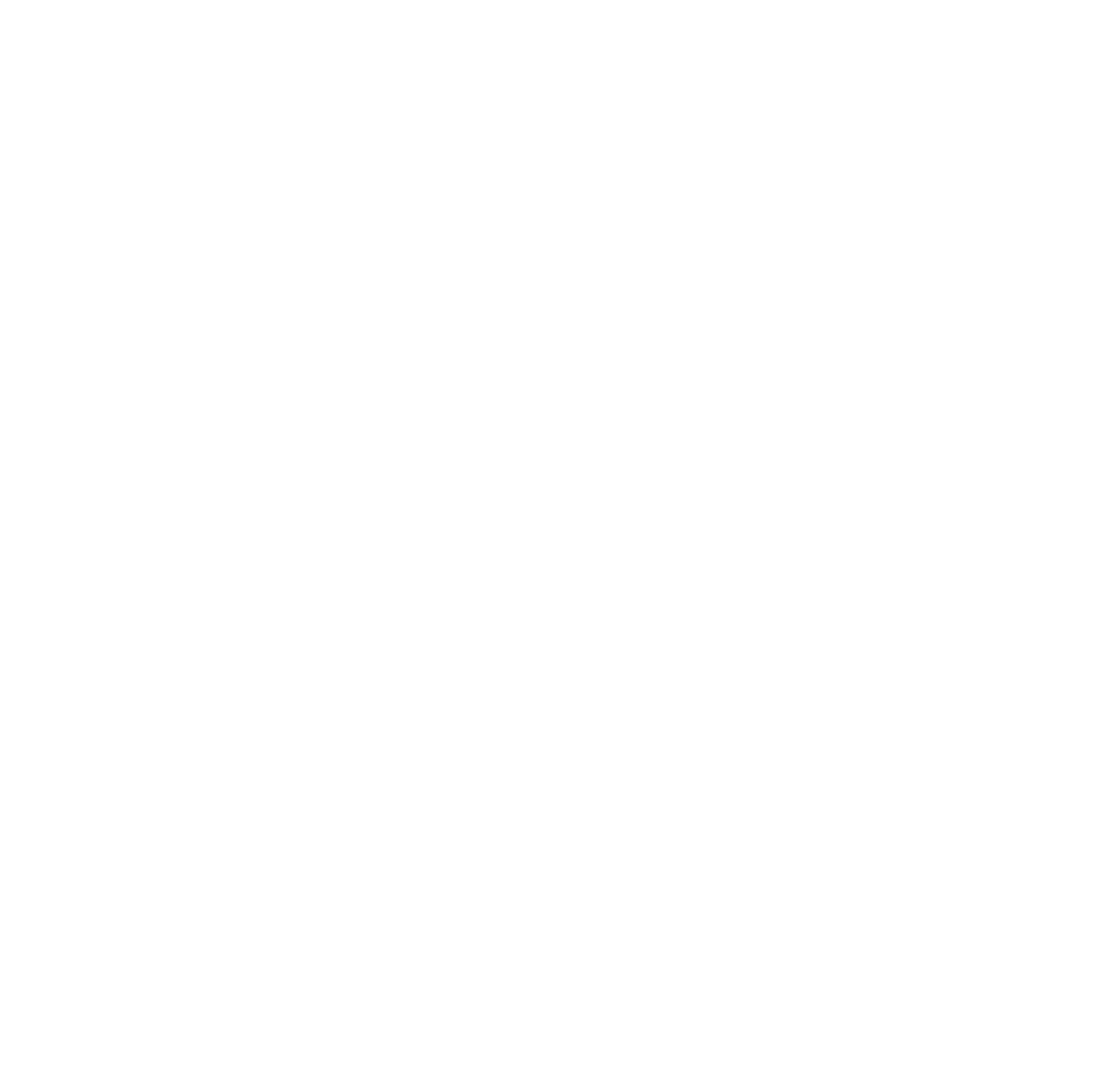
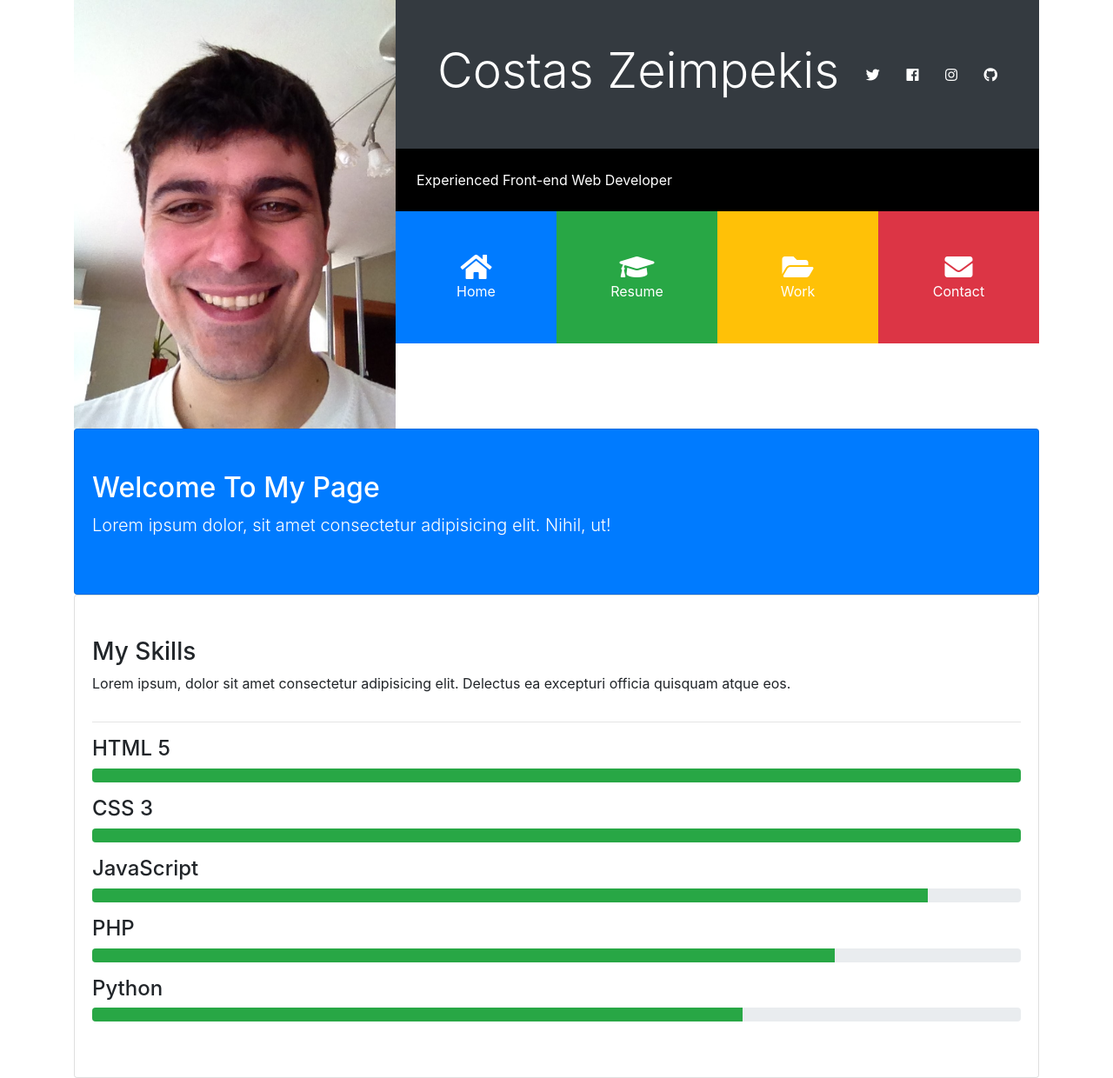
Before and after one commit to Costas-Zeimpekis/bootstrap_portfoilogrid, a plain HTML site: page index.html in a window 1280 px wide. Shown: the whole page at 87% size. Before the commit the page ends 800 px from the top, so only its background shows below. Drawn offline with nearby package versions, Linux system fonts and the light colour scheme; some packages are replaced by stand-ins of ours; a script that the page names is missing.

Commit message:
Added home

```diff
--- a/css/style.css
+++ b/css/style.css
@@ -0,0 +1,24 @@
+#main-header img {
+  width: 100%;
+  height: 100%;
+}
+
+#main-header .port-item {
+  width: 30%;
+}
+
+#main-header .port-item:hover {
+  opacity: 0.8;
+  cursor: pointer;
+}
+
+.bg-black {
+  color: #fff;
+  background: #000;
+}
+
+@media (min-width: 1199px) {
+  .port-item {
+    padding: 3em !important;
+  }
+}
--- a/index.html
+++ b/index.html
@@ -9,12 +9,109 @@
     crossorigin="anonymous">
   <link rel="stylesheet" href="https://stackpath.bootstrapcdn.com/bootstrap/4.1.1/css/bootstrap.min.css" integrity="sha384-WskhaSGFgHYWDcbwN70/dfYBj47jz9qbsMId/iRN3ewGhXQFZCSftd1LZCfmhktB"
     crossorigin="anonymous">
+  <link rel="stylesheet" href="https://cdnjs.cloudflare.com/ajax/libs/ekko-lightbox/5.3.0/ekko-lightbox.css" />
   <link rel="stylesheet" href="css/style.css">
-  <title>Bootstrap Theme</title>
+  <title>Costas Zeimpekis Profolio</title>
 </head>
 
 <body>
-  <!-- START HERE -->
+  <div class="container">
+    <header id="main-header">
+      <div class="row no-gutters">
+        <div class="col-lg-4 col-md-5">
+          <img src="img/profile.jpg" alt="">
+        </div>
+        <div class="col-lg-8 col-md-7">
+          <div class="d-flex flex-column">
+            <div class="p-5 bg-dark text-white">
+              <div class="d-flex flex-row justify-content-between align-items-center">
+                <h1 class="display-4">Costas Zeimpekis</h1>
+                <div class="d-none d-md-block">
+                  <a href="http://twitter.com" class="text-white">
+                    <i class="fab fa-twitter"></i>
+                  </a>
+                </div>
+                <div>
+                  <a href="http://facebook.com" class="text-white">
+                    <i class="fab fa-facebook"></i>
+                  </a>
+                </div>
+                <div>
+                  <a href="http://instagram.com" class="text-white">
+                    <i class="fab fa-instagram"></i>
+                  </a>
+                </div>
+                <div>
+                  <a href="http://github.com" class="text-white">
+                    <i class="fab fa-github"></i>
+                  </a>
+                </div>
+              </div>
+            </div>
+
+            <div class="p-4 bg-black">
+              Experienced Front-end Web Developer
+            </div>
+
+            <div>
+              <div class="d-flex flex-row text-white align-items-stretch text-center">
+                <div class="port-item p-4 bg-primary" data-toggle="collapse" data-target="#home">
+                  <i class="fas fa-home fa-2x d-block"></i>
+                  <span class="d-none d-sm-block">Home</span>
+                </div>
+                <div class="port-item p-4 bg-success" data-toggle="collapse" data-target="#resume">
+                  <i class="fas fa-graduation-cap fa-2x d-block"></i>
+                  <span class="d-none d-sm-block">Resume</span>
+                </div>
+                <div class="port-item p-4 bg-warning" data-toggle="collapse" data-target="#work">
+                  <i class="fas fa-folder-open fa-2x d-block"></i>
+                  <span class="d-none d-sm-block">Work</span>
+                </div>
+                <div class="port-item p-4 bg-danger" data-toggle="collapse" data-target="#contact">
+                  <i class="fas fa-envelope fa-2x d-block"></i>
+                  <span class="d-none d-sm-block">Contact</span>
+                </div>
+              </div>
+            </div>
+          </div>
+        </div>
+      </div>
+    </header>
+
+    <!-- HOME -->
+    <div id="home" class="collapse show">
+      <div class="card card-body bg-primary text-white py-5">
+        <h2>Welcome To My Page</h2>
+        <p class="lead">Lorem ipsum dolor, sit amet consectetur adipisicing elit. Nihil, ut!</p>
+      </div>
+
+      <div class="card card-body py-5">
+        <h3>My Skills</h3>
+        <p>Lorem ipsum, dolor sit amet consectetur adipisicing elit. Delectus ea excepturi officia quisquam atque eos.</p>
+        <hr>
+        <h4>HTML 5</h4>
+        <div class="progress mb-3">
+          <div class="progress-bar bg-success" style="width:100%"></div>
+        </div>
+        <h4>CSS 3</h4>
+        <div class="progress mb-3">
+          <div class="progress-bar bg-success" style="width:100%"></div>
+        </div>
+        <h4>JavaScript</h4>
+        <div class="progress mb-3">
+          <div class="progress-bar bg-success" style="width:90%"></div>
+        </div>
+        <h4>PHP</h4>
+        <div class="progress mb-3">
+          <div class="progress-bar bg-success" style="width:80%"></div>
+        </div>
+        <h4>Python</h4>
+        <div class="progress mb-3">
+          <div class="progress-bar bg-success" style="width:70%"></div>
+        </div>
+      </div>
+    </div>
+
 
 
     <script src="http://code.jquery.com/jquery-3.3.1.min.js" integrity="sha256-FgpCb/KJQlLNfOu91ta32o/NMZxltwRo8QtmkMRdAu8="
@@ -23,10 +120,17 @@
       crossorigin="anonymous"></script>
     <script src="https://stackpath.bootstrapcdn.com/bootstrap/4.1.1/js/bootstrap.min.js" integrity="sha384-smHYKdLADwkXOn1EmN1qk/HfnUcbVRZyYmZ4qpPea6sjB/pTJ0euyQp0Mk8ck+5T"
       crossorigin="anonymous"></script>
+    <script src="https://cdnjs.cloudflare.com/ajax/libs/ekko-lightbox/5.3.0/ekko-lightbox.min.js"></script>
 
     <script>
-    // Get the current year for the copyright
-    $('#year').text(new Date().getFullYear());
+      $('.port-item').click(function () {
+        $('.collapse').collapse('hide');
+      });
+
+      $(document).on('click', '[data-toggle="lightbox"]', function (e) {
+        e.preventDefault();
+        $(this).ekkoLightbox();
+      });
     </script>
 </body>
 
```
Also changed, not shown: img/profile.jpg (added). Lines whose indentation alone changed are shown as unchanged.
